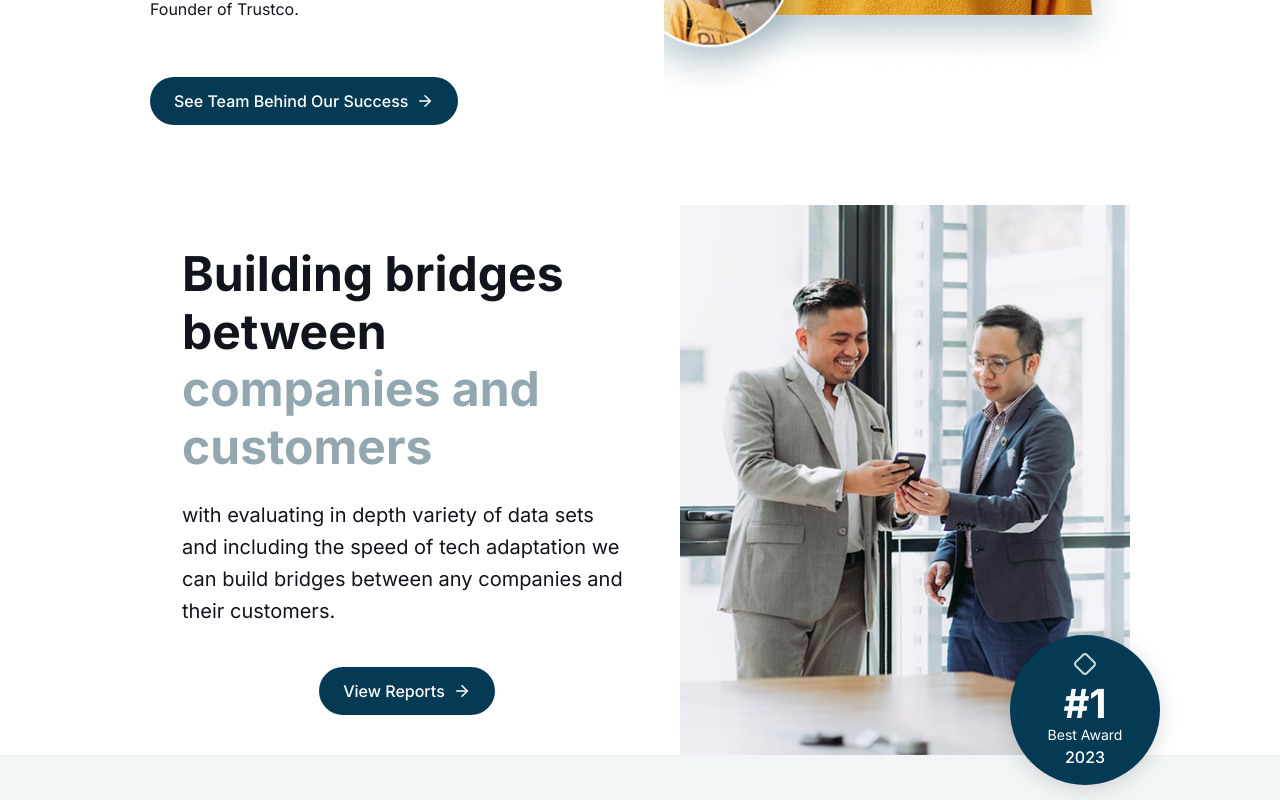
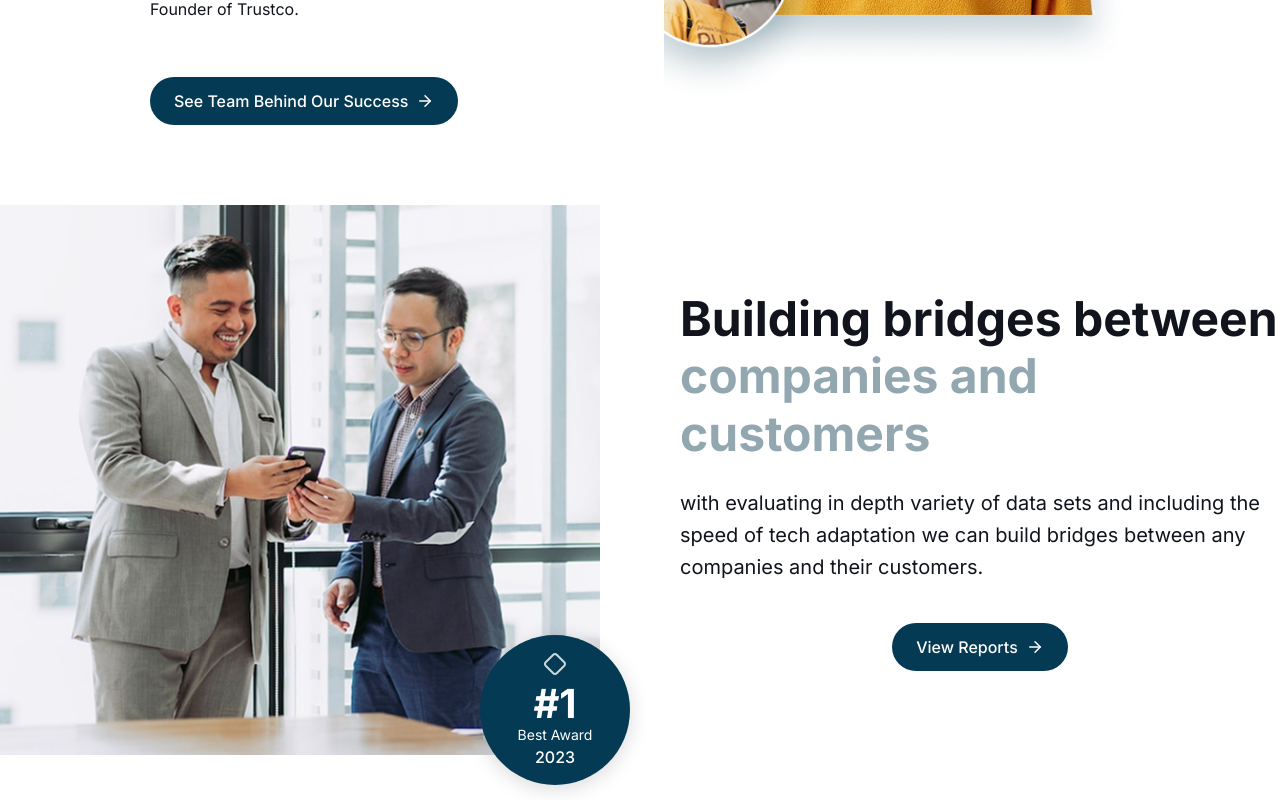
Before and after one commit to swarajzz/trustco, a Next.js app: page / in a window 1280 px wide. Shown: the part 3280-4080 px from the top of the page. Built offline with nearby package versions, Linux system fonts and the light colour scheme.

Commit message:
fix order in bridges section

```diff
--- a/src/components/bridges-section.tsx
+++ b/src/components/bridges-section.tsx
@@ -28,7 +28,7 @@ export function BridgesSection({
 }: BridgesSectionProps) {
   return (
     <section className="bridges-section">
-      <div className="container">
+      {/* <div className="container"> */}
         <div className="bridges-container">
           <div className="bridges-image-container">
             <div className="bridges-image">
@@ -58,7 +58,7 @@ export function BridgesSection({
             </Link>
           </div>
         </div>
-      </div>
+      {/* </div> */}
     </section>
   );
 }
--- a/src/styles/bridges-section.css
+++ b/src/styles/bridges-section.css
@@ -1,5 +1,5 @@
 .bridges-section {
-  padding: 5rem 0 0;
+  padding: 5rem 0;
   background-color: white;
 }
 
@@ -127,6 +127,7 @@
     flex: 1;
     padding-left: 2rem;
     text-align: start;
+    order: 2;
   }
 }
 
```
